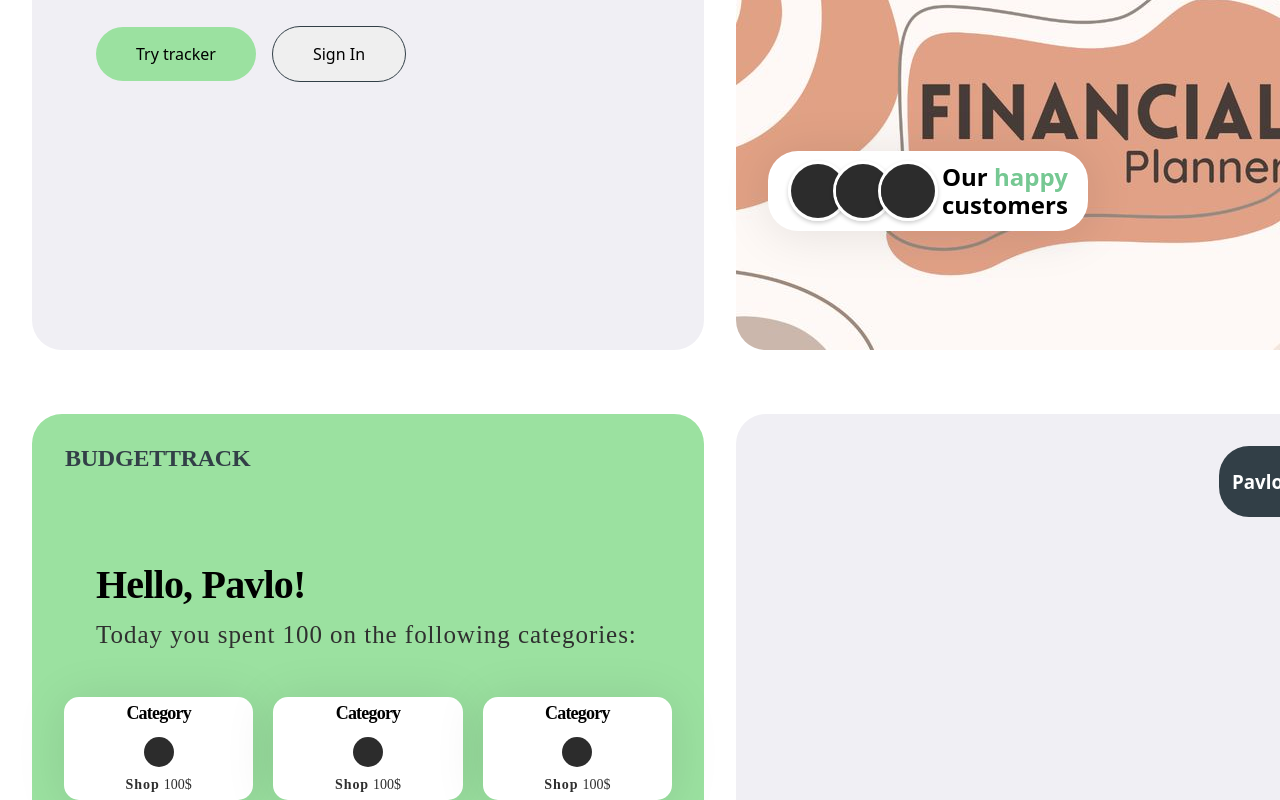
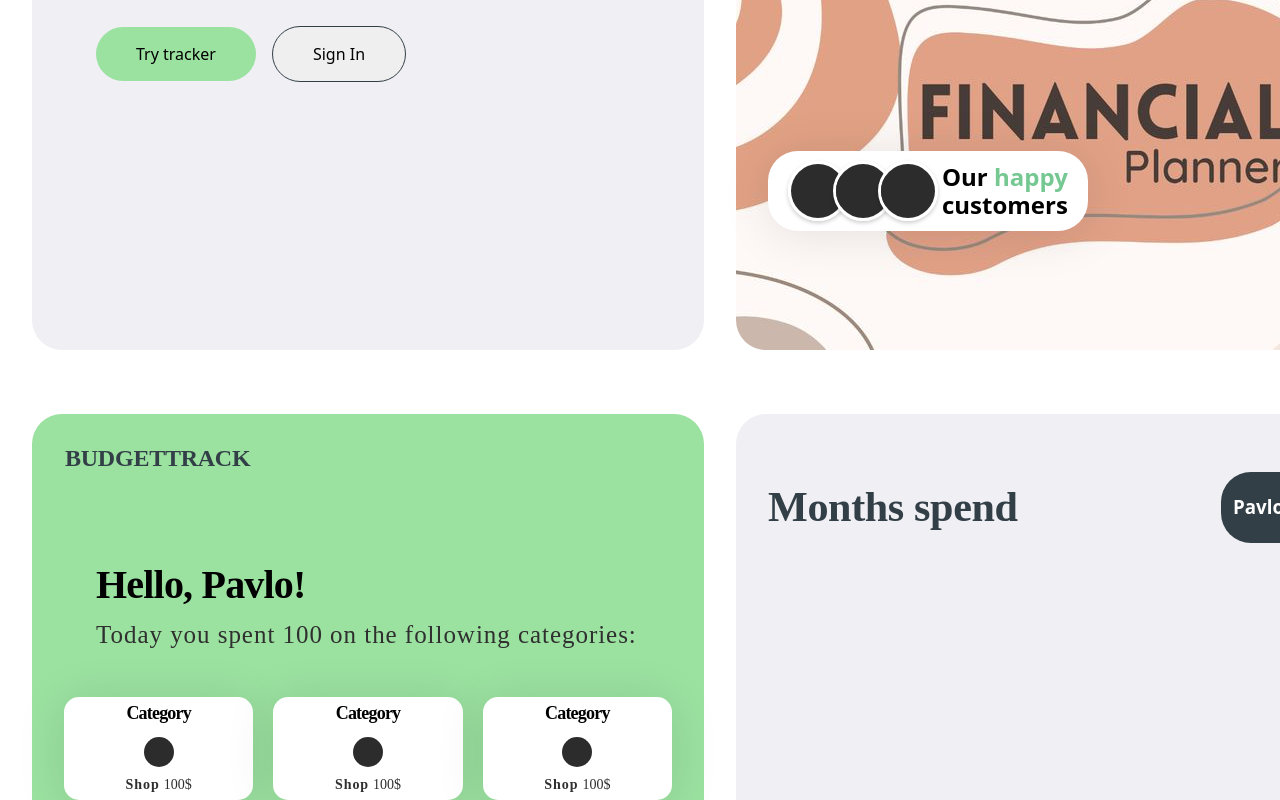
Before and after one commit to kulikp1/qualification, a React (Vite) app: page / in a window 1280 px wide. Shown: the part 418-1218 px from the top of the page. Built offline with nearby package versions, Linux system fonts and the light colour scheme.

Commit message:
add markup to user info page

```diff
--- a/src/components/UserInfo/UserInfo.jsx
+++ b/src/components/UserInfo/UserInfo.jsx
@@ -4,11 +4,17 @@ import { SlArrowDown } from "react-icons/sl";
 
 const UserInfo = () => {
   return (
-    <div className={css.Container}>
-      <div className={css.userItems}>
-        <h3>Pavlo</h3>
-        <img src={avatar} alt="avatar" className={css.avatar} />
-        <SlArrowDown className={css.icon} />
+    <div className={css.pageContainer}>
+      <div className={css.Container}>
+        <div className={css.description}>
+          <h3>Months spend</h3>
+        </div>
+
+        <div className={css.userItems}>
+          <h3>Pavlo</h3>
+          <img src={avatar} alt="avatar" className={css.avatar} />
+          <SlArrowDown className={css.icon} />
+        </div>
       </div>
     </div>
   );
--- a/src/components/UserInfo/UserInfo.module.css
+++ b/src/components/UserInfo/UserInfo.module.css
@@ -1,19 +1,17 @@
 .Container {
+  padding: 32px;
   display: flex;
-  padding: 6px 12px;
   align-items: center;
-  justify-content: center;
-  gap: 10px;
-
-  margin-left: 483px;
-  margin-right: 32px;
-  margin-top: 32px;
-
-  /* height: 44px; */
-  color: white;
-
-  border-radius: 30px;
-  background: #323f47;
+  justify-content: space-between;
+}
+.description {
+  color: #323f47;
+  font-family: Gilroy;
+  font-size: 36px;
+  font-style: normal;
+  font-weight: 400;
+  line-height: 38px; /* 105.556% */
+  letter-spacing: -0.36px;
 }
 
 .avatar {
@@ -24,6 +22,14 @@
 
 .userItems {
   display: flex;
+  padding: 6px 12px;
   align-items: center;
+  justify-content: center;
   gap: 10px;
+  border-radius: 30px;
+
+  background: #323f47;
+  /* margin-left: 483px; */
+
+  color: white;
 }
```
